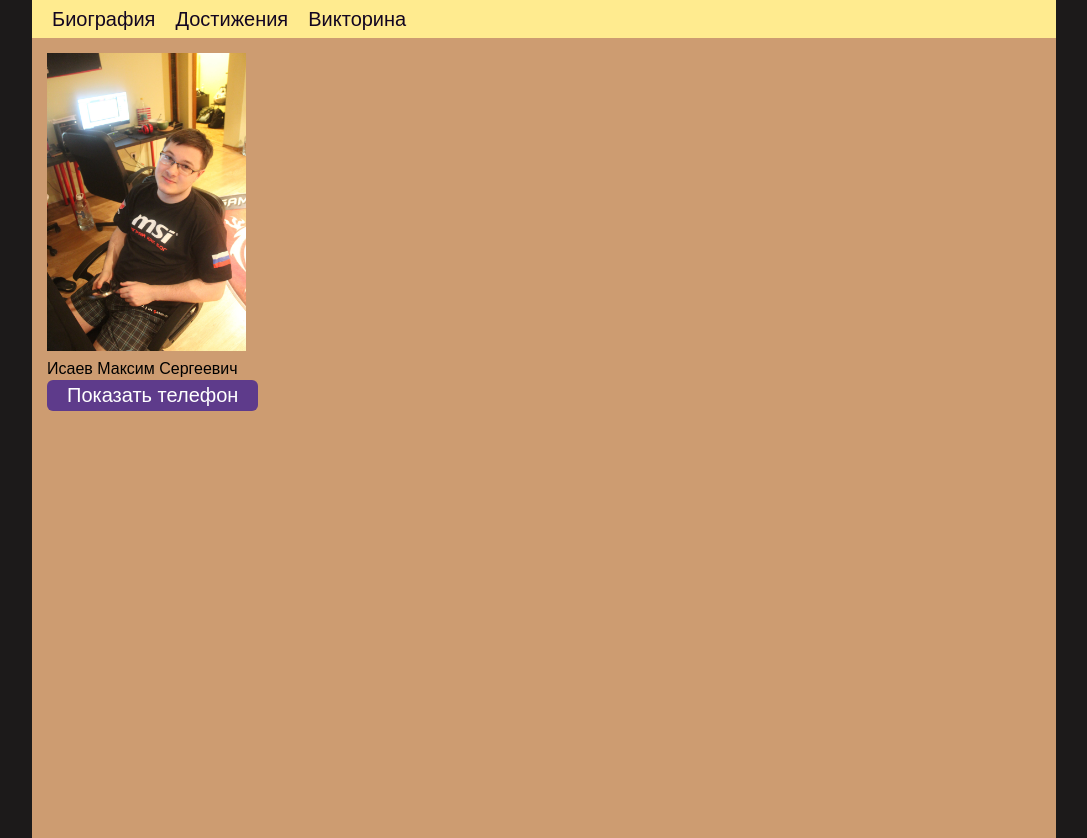
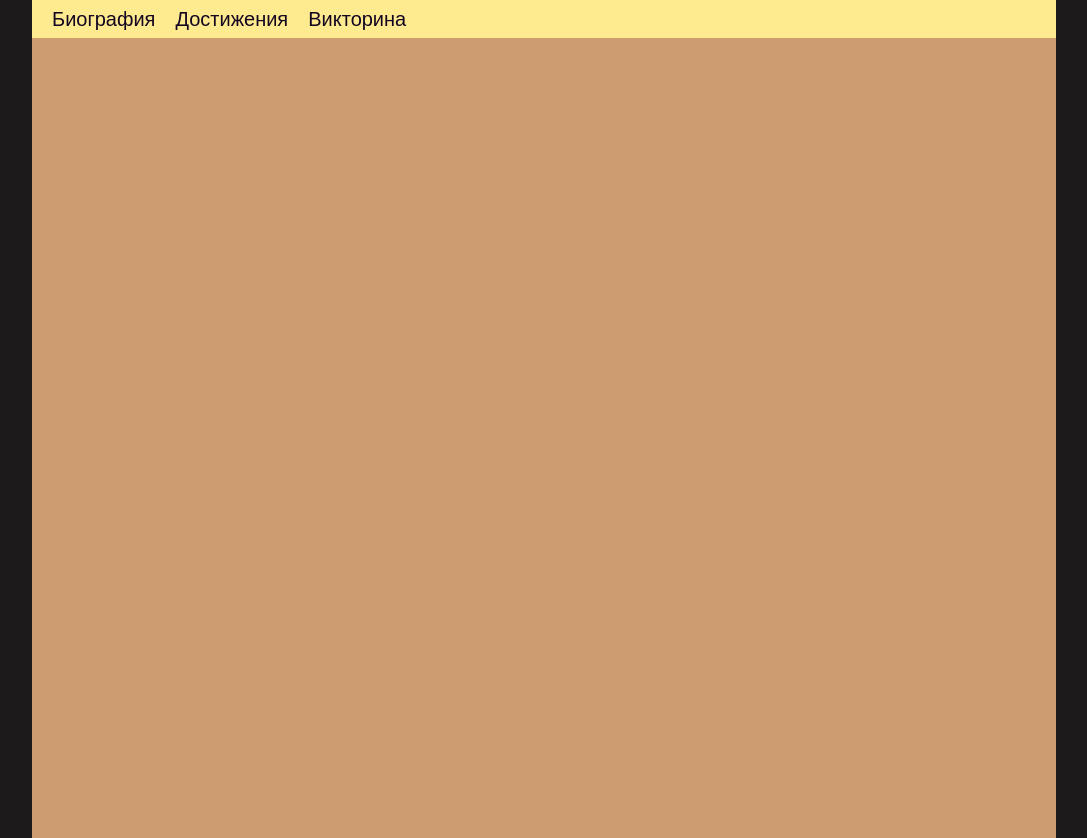
Before and after one commit to Grads521/myWebSiteVue, a Vue app: page /myachievements in a window 1280 px wide. Shown: the whole page, without its empty margins (96-1183 px from the left). Built offline with nearby package versions, Linux system fonts and the light colour scheme.

Commit message:
Альфа билд роутера готов Ха

```diff
--- a/src/App.vue
+++ b/src/App.vue
@@ -1,16 +1,15 @@
 <template>
     <div class="positioner">
         <Header />
-    <Main />
+        <router-view></router-view>
     </div>
 </template>
 
 <script>
     import Header from '@/components/header'
-  import Main from '@/components/main'
     export default {
         components: {
-      Header, Main
+            Header
         }
     }
 </script>
--- /dev/null
+++ b/src/components/achievements.vue
@@ -0,0 +1,20 @@
+<template>
+    <main>
+
+    </main>
+</template>
+
+<script>
+
+</script>
+
+<style scoped>
+    main {
+        position: relative;
+        background-color: #cd9c71;
+        width: 100%;
+        height: 100vh;
+        line-height: 1.4;
+        list-style: none;
+    }
+</style>
--- /dev/null
+++ b/src/components/game.vue
@@ -0,0 +1,20 @@
+<template>
+    <main>
+
+    </main>
+</template>
+
+<script>
+
+</script>
+
+<style scoped>
+    main {
+        position: relative;
+        background-color: #cd9c71;
+        width: 100%;
+        height: 100vh;
+        line-height: 1.4;
+        list-style: none;
+    }
+</style>
--- a/src/components/header.vue
+++ b/src/components/header.vue
@@ -1,11 +1,9 @@
 <template>
     <header>
         <div class="menu-container">
-            <nav>
-                <li class=""><a href="" class="">Биография</a></li>
-                <li class=""><a href="" class="">Достижения</a></li>
-                <li class=""><a href="" class="">Викторина</a></li>
-            </nav>
+                <li @click="$router.push('/')"><a>Биография</a></li>
+                <li @click="$router.push('/myachievements')"><a>Достижения</a></li>
+                <li @click="$router.push('/mygame')"><a>Викторина</a></li>
         </div>
     </header>
 </template>
@@ -29,16 +27,12 @@
         flex-direction: row;
         align-items: center;
         justify-content: flex-start;
-    }
-    .menu-container nav {
         padding-left: 10px;
-    }
-    .menu-container nav a {
-        padding: 8px 10px;
     }
     .menu-container a {
         color: #130621;
         text-decoration: none;
+        padding: 8px 10px;
     }
     .menu-container li {
         display: inline-block;
--- a/src/components/main.vue
+++ b/src/components/info.vue
@@ -5,9 +5,9 @@
                 <img v-bind:src="require('/public/images/photo1.jpg')" alt="" width="20%" height="20%"/>
             </div>
 
-            <div class="fio">
-                <p>{{ fio }}</p>
-            </div>
+            <p class="fio">
+                {{ fio }}
+            </p>
 
             <transition name="fade">
                 <p v-if="isPhoneVisible">89211834241</p>
--- /dev/null
+++ b/src/pages/myAchievements.vue
@@ -0,0 +1,17 @@
+<template>
+    <Achievements />
+</template>
+
+<script>
+    import Achievements from '@/components/achievements'
+
+    export default {
+        components: {
+            Achievements
+        }
+    }
+</script>
+
+<style scoped>
+
+</style>
--- /dev/null
+++ b/src/pages/myGame.vue
@@ -0,0 +1,17 @@
+<template>
+    <Game />
+</template>
+
+<script>
+    import Game from '@/components/game'
+
+    export default {
+        components: {
+            Game
+        }
+    }
+</script>
+
+<style scoped>
+
+</style>
--- /dev/null
+++ b/src/pages/myInfo.vue
@@ -0,0 +1,24 @@
+<template>
+    <Main />
+</template>
+
+<script>
+    import Main from '@/components/info'
+
+    export default {
+        components: {
+            Main
+        }
+    }
+</script>
+
+<style>
+  * {
+    padding: 0;
+    margin: 0;
+    font-family: Geometria, sans-serif;
+  }
+  body {
+    background-color: #1c1a1a;
+  }
+</style>
--- /dev/null
+++ b/src/router/index.js
@@ -0,0 +1,23 @@
+import VueRouter from 'vue-router'
+
+import MyInfo from '../pages/myInfo'
+import MyAchievements from '../pages/myAchievements'
+import MyGame from '../pages/myGame'
+
+export default new VueRouter({
+    mode: 'history',
+    routes: [
+        {
+            path: '/',
+            component: MyInfo
+        },
+        {
+            path: '/myachievements',
+            component: MyAchievements
+        },
+        {
+            path: '/mygame',
+            component: MyGame
+        }
+    ]
+})
```
Also changed, not shown: src/main.js (+6 -1 lines). Lines whose indentation alone changed are shown as unchanged.
